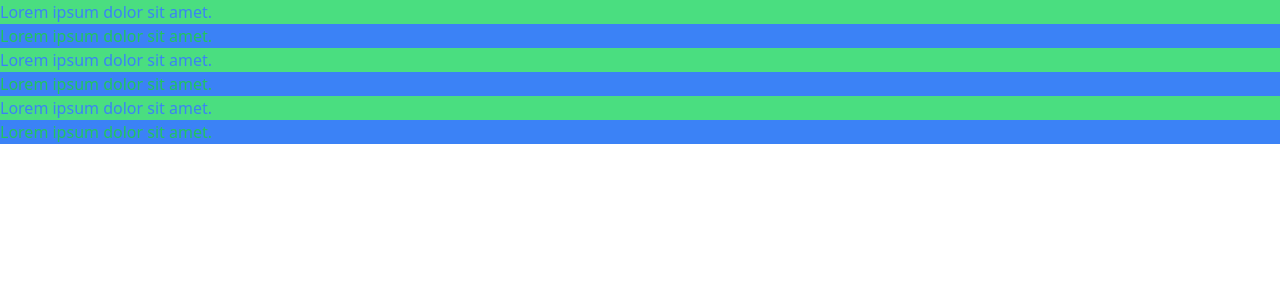
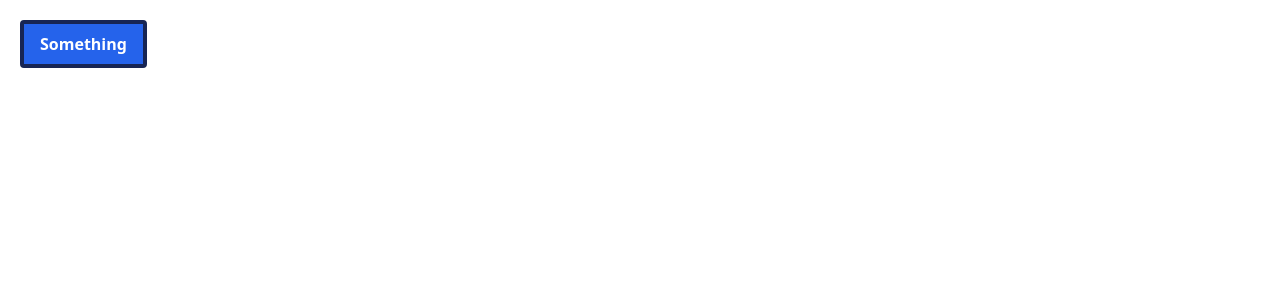
Before and after one commit to subash-gautam/learning-tailwind-css, a React (Vite) app: page / in a window 1280 px wide. Shown: the top 300 px of the page. Built offline with nearby package versions, Linux system fonts and the light colour scheme.

Commit message:
empty:hidden ....

```diff
--- a/src/App.jsx
+++ b/src/App.jsx
@@ -6,24 +6,8 @@ function App() {
     return (
         <>
             <div>
-                <p className="odd:bg-green-400 odd:text-blue-500 even:bg-blue-500 even:text-green-500">
-                    Lorem ipsum dolor sit amet.
-                </p>
-                <p className="odd:bg-green-400 odd:text-blue-500 even:bg-blue-500 even:text-green-500">
-                    Lorem ipsum dolor sit amet.
-                </p>
-                <p className="odd:bg-green-400 odd:text-blue-500 even:bg-blue-500 even:text-green-500">
-                    Lorem ipsum dolor sit amet.
-                </p>
-                <p className="odd:bg-green-400 odd:text-blue-500 even:bg-blue-500 even:text-green-500">
-                    Lorem ipsum dolor sit amet.
-                </p>
-                <p className="odd:bg-green-400 odd:text-blue-500 even:bg-blue-500 even:text-green-500">
-                    Lorem ipsum dolor sit amet.
-                </p>
-                <p className="odd:bg-green-400 odd:text-blue-500 even:bg-blue-500 even:text-green-500">
-                    Lorem ipsum dolor sit amet.
-                </p>
+                <Button label="Something" className="empty:hidden" />
+                <Button className="empty:hidden" />
             </div>
         </>
     );
--- a/src/components/Button.jsx
+++ b/src/components/Button.jsx
@@ -1,7 +1,7 @@
 // BeautifulButton.js
 import React from "react";
 
-const Button = ({ label = "Default label", className }) => {
+const Button = ({ label, className }) => {
     console.log(className);
     return (
         <button
```
